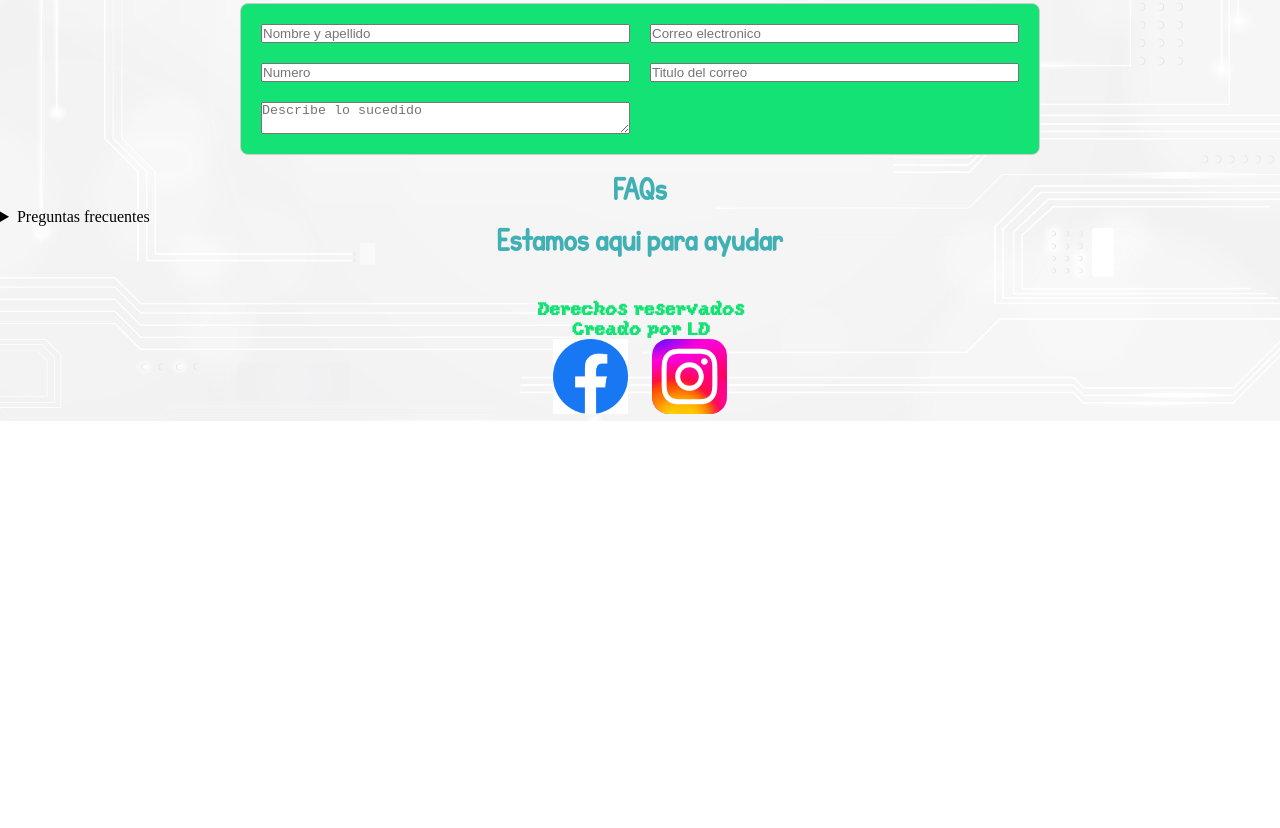
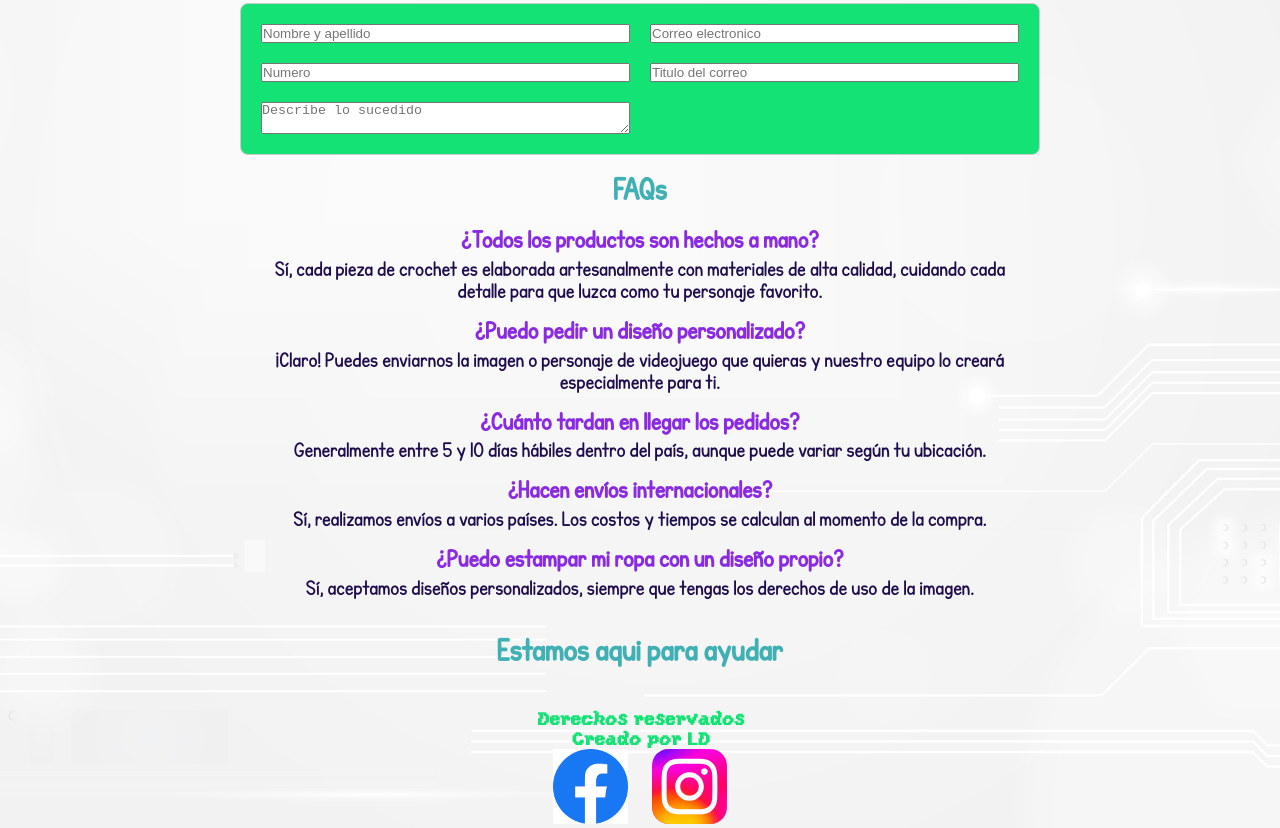
Before and after one commit to Luisdlrh/Entrega2, a plain HTML site: page pages/contacto.html in a window 1280 px wide. Shown: the part 379-1207 px from the top of the page. Before the commit the page ends 800 px from the top, so only its background shows below. Drawn offline with Linux system fonts and the light colour scheme; a web font is replaced by a local one.

Commit message:
subido con scss

```diff
--- a/pages/contacto.html
+++ b/pages/contacto.html
@@ -67,12 +67,24 @@
 
 
 
-        <h2 class="titulocontacto">FAQs</h2>
-        <!-- Podemos colocar encuestas frecuentes en FORMA DE ACORDION -->
-        <details>
-            <summary>Preguntas frecuentes</summary>
-            <p>Lorem ipsum dolor sit amet consectetur adipisicing elit. Omnis minima, laudantium iusto alias et pariatur blanditiis porro corrupti sint laborum magni libero sunt magnam commodi consectetur labore consequuntur est aspernatur.</p>
-        </details>
+    <h2 class="titulocontacto">FAQs</h2>
+
+    <div class="faqs">
+    <h3>¿Todos los productos son hechos a mano?</h3>
+    <p>Sí, cada pieza de crochet es elaborada artesanalmente con materiales de alta calidad, cuidando cada detalle para que luzca como tu personaje favorito.</p>
+
+    <h3>¿Puedo pedir un diseño personalizado?</h3>
+    <p>¡Claro! Puedes enviarnos la imagen o personaje de videojuego que quieras y nuestro equipo lo creará especialmente para ti.</p>
+
+    <h3>¿Cuánto tardan en llegar los pedidos?</h3>
+    <p>Generalmente entre 5 y 10 días hábiles dentro del país, aunque puede variar según tu ubicación.</p>
+
+    <h3>¿Hacen envíos internacionales?</h3>
+    <p>Sí, realizamos envíos a varios países. Los costos y tiempos se calculan al momento de la compra.</p>
+
+    <h3>¿Puedo estampar mi ropa con un diseño propio?</h3>
+    <p>Sí, aceptamos diseños personalizados, siempre que tengas los derechos de uso de la imagen.</p>
+</div>
 
 
     </main>
--- a/sass/_contacto.scss
+++ b/sass/_contacto.scss
@@ -30,3 +30,18 @@
         gap: 20px;
     }
 }
+
+.faqs {
+  max-width: 800px;
+  margin: 0 auto;
+  padding: 20px;
+  text-align: center;
+
+  h3 {
+    margin-bottom: 0.3rem; // espacio pequeño debajo de la pregunta
+  }
+
+  p {
+    margin-bottom: 1rem; // espacio debajo de la respuesta
+  }
+}
```
Also changed, not shown: styles/styles.css, 1 other file.
